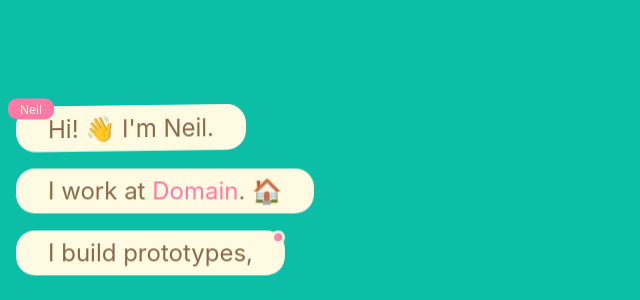
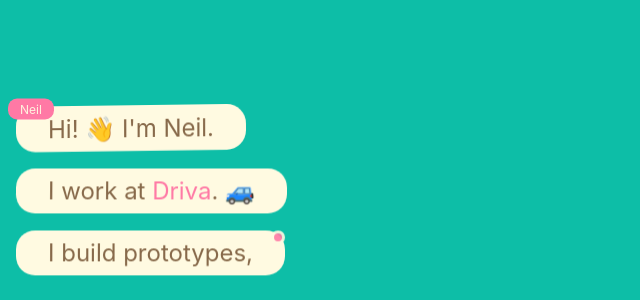
Before and after one commit to nkpgardose/nkpgardose.github.io, a plain HTML site: page index.html in a window 1280 px wide. Shown: the part 500-800 px from the top of the page, without its empty margins (0-640 px from the left). Drawn offline with Linux system fonts and the light colour scheme.

Commit message:
Update index.html

```diff
--- a/index.html
+++ b/index.html
@@ -39,7 +39,7 @@
       <article class="ChatBubble" data-js-chat-2>
         <div class="main">
           <p class="text">
-            I work at <a href="https://www.domain.com.au">Domain</a>. 🏠
+            I work at <a href="https://driva.com.au/">Driva</a>. 🚙
           </p>
         </div>
       </article>
```
